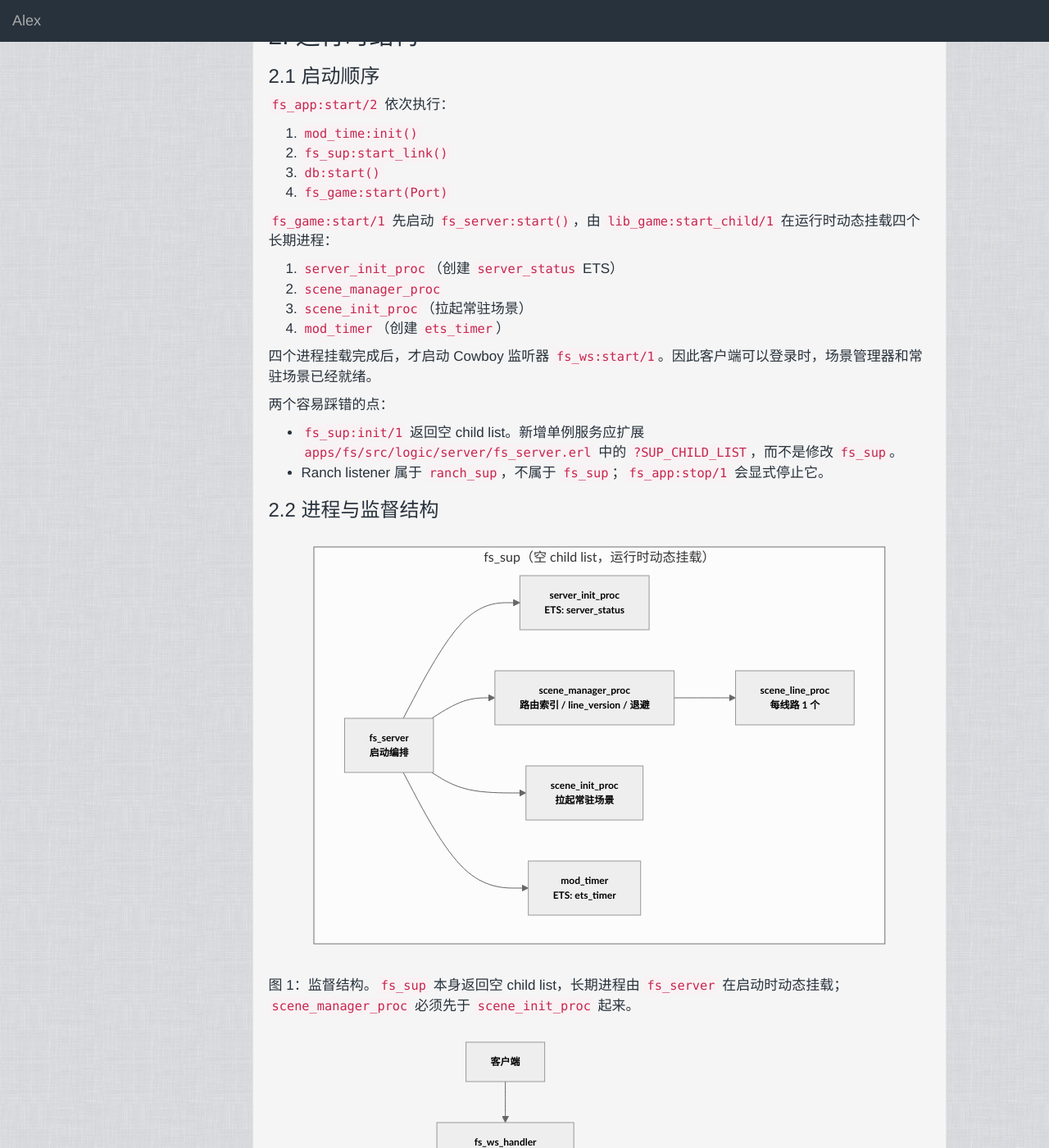
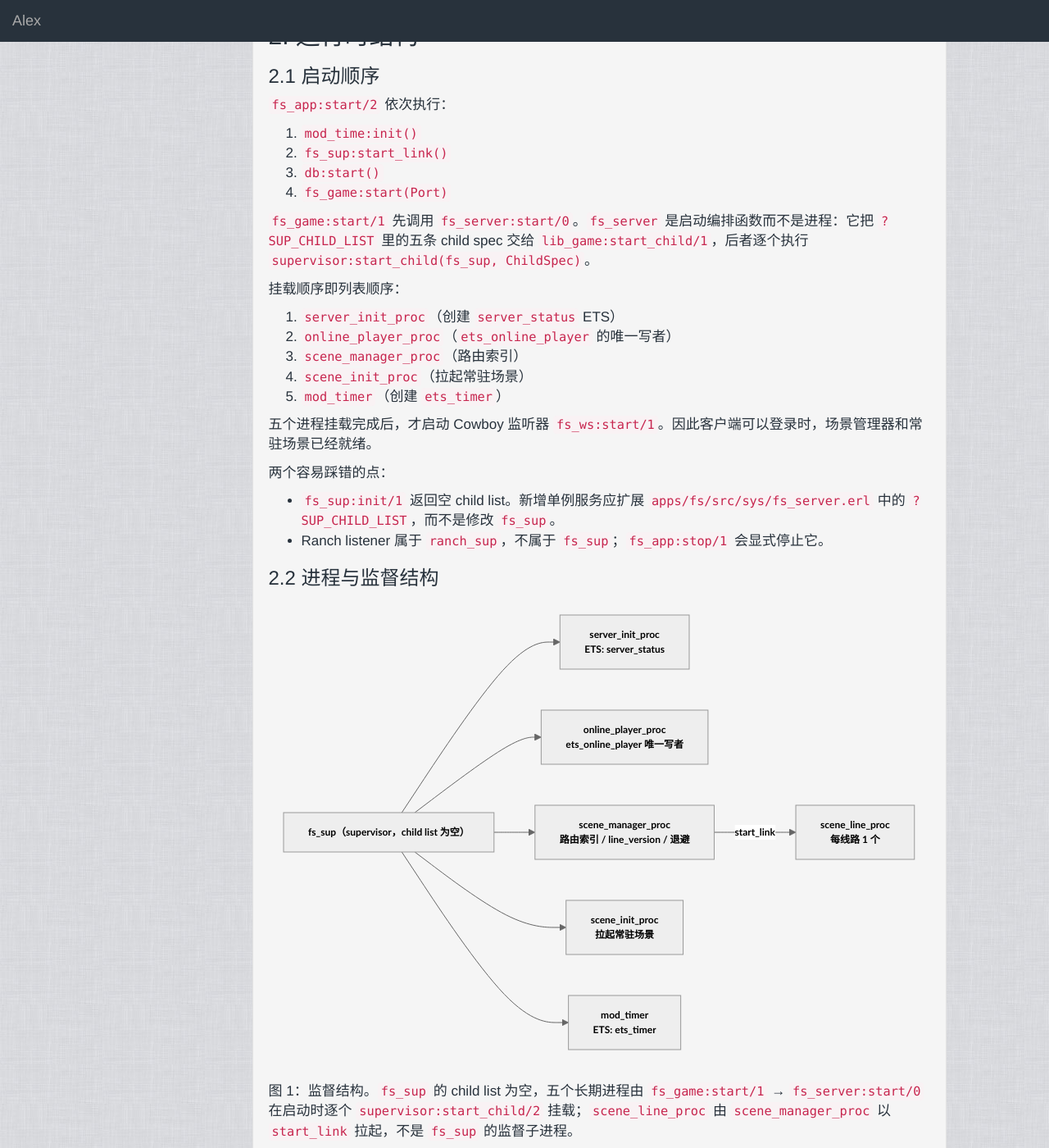
Before and after one commit to alex-linxs/alex-linxs.github.io, a Jekyll site: the page built from _posts/2026-11-12-fs-mmo-server-whitepaper.markdown, in a window 1280 px wide and 1400 px high, scrolled down 1485 px. Shown: the whole window at 82% size. Built offline with Jekyll 4.4.1, drawn with Linux system fonts in a browser that asks for light colours; some of the changed text lies outside the part shown.

Commit message:
post: correct process tree (5 supervised children; fs_server is bootstrap fn)

````diff
--- a/_posts/2026-11-12-fs-mmo-server-whitepaper.markdown
+++ b/_posts/2026-11-12-fs-mmo-server-whitepaper.markdown
@@ -68,35 +68,36 @@ description: "单节点 Erlang/OTP MMO 服务端的进程结构、状态归属
 3. `db:start()`
 4. `fs_game:start(Port)`
 
-`fs_game:start/1` 先启动 `fs_server:start()`，由 `lib_game:start_child/1` 在运行时动态挂载四个长期进程：
+`fs_game:start/1` 先调用 `fs_server:start/0`。`fs_server` 是启动编排函数而不是进程：它把 `?SUP_CHILD_LIST` 里的五条 child spec 交给 `lib_game:start_child/1`，后者逐个执行 `supervisor:start_child(fs_sup, ChildSpec)`。
+
+挂载顺序即列表顺序：
 
 1. `server_init_proc`（创建 `server_status` ETS）
-2. `scene_manager_proc`
-3. `scene_init_proc`（拉起常驻场景）
-4. `mod_timer`（创建 `ets_timer`）
+2. `online_player_proc`（`ets_online_player` 的唯一写者）
+3. `scene_manager_proc`（路由索引）
+4. `scene_init_proc`（拉起常驻场景）
+5. `mod_timer`（创建 `ets_timer`）
 
-四个进程挂载完成后，才启动 Cowboy 监听器 `fs_ws:start/1`。因此客户端可以登录时，场景管理器和常驻场景已经就绪。
+五个进程挂载完成后，才启动 Cowboy 监听器 `fs_ws:start/1`。因此客户端可以登录时，场景管理器和常驻场景已经就绪。
 
 两个容易踩错的点：
 
-- `fs_sup:init/1` 返回空 child list。新增单例服务应扩展 `apps/fs/src/logic/server/fs_server.erl` 中的 `?SUP_CHILD_LIST`，而不是修改 `fs_sup`。
+- `fs_sup:init/1` 返回空 child list。新增单例服务应扩展 `apps/fs/src/sys/fs_server.erl` 中的 `?SUP_CHILD_LIST`，而不是修改 `fs_sup`。
 - Ranch listener 属于 `ranch_sup`，不属于 `fs_sup`；`fs_app:stop/1` 会显式停止它。
 
 ### 2.2 进程与监督结构
 
 ```mermaid
-flowchart TB
-  subgraph FSSUP["fs_sup（空 child list，运行时动态挂载）"]
-    SRV["fs_server<br/>启动编排"]
-    SRV --> INIT["server_init_proc<br/>ETS: server_status"]
-    SRV --> MGR["scene_manager_proc<br/>路由索引 / line_version / 退避"]
-    SRV --> SCEINIT["scene_init_proc<br/>拉起常驻场景"]
-    SRV --> TIMER["mod_timer<br/>ETS: ets_timer"]
-    MGR --> LINE["scene_line_proc<br/>每线路 1 个"]
-  end
+flowchart LR
+  FSSUP["fs_sup（supervisor，child list 为空）"] --> INIT["server_init_proc<br/>ETS: server_status"]
+  FSSUP --> ONLINE["online_player_proc<br/>ets_online_player 唯一写者"]
+  FSSUP --> MGR["scene_manager_proc<br/>路由索引 / line_version / 退避"]
+  FSSUP --> SCEINIT["scene_init_proc<br/>拉起常驻场景"]
+  FSSUP --> TIMER["mod_timer<br/>ETS: ets_timer"]
+  MGR -->|"start_link"| LINE["scene_line_proc<br/>每线路 1 个"]
 ```
 
-图 1：监督结构。`fs_sup` 本身返回空 child list，长期进程由 `fs_server` 在启动时动态挂载；`scene_manager_proc` 必须先于 `scene_init_proc` 起来。
+图 1：监督结构。`fs_sup` 的 child list 为空，五个长期进程由 `fs_game:start/1` → `fs_server:start/0` 在启动时逐个 `supervisor:start_child/2` 挂载；`scene_line_proc` 由 `scene_manager_proc` 以 `start_link` 拉起，不是 `fs_sup` 的监督子进程。
 
 ```mermaid
 flowchart TB
@@ -112,6 +113,7 @@ flowchart TB
 ```
 
 图 2：连接绑定与请求路径。`fs_ws_handler` 属于 `ranch_sup`，不在 `fs_sup` 下；线路只向发送 worker 投递，不直接写 socket。
+
 ### 2.3 状态归属
 
 | 组件 | 粒度 | 持有的状态 | 生命周期 | 谁可以修改 |
@@ -119,6 +121,7 @@ flowchart TB
 | `fs_ws_handler` | 每连接 | socket、收包 buffer、`#player{}` | 连接建立到关闭 | 仅自身进程 |
 | `player_proc` | 每在线玩家 | `#player_status{}`：HP/属性、背包、任务、场景与坐标、`enter_ops` | 登录到登出 | 仅自身 `gen_server` 调用 |
 | 发送 worker | 每玩家 3 个 | 出站队列 | 随玩家进程 | `lib_server_send` |
+| `online_player_proc` | 单例 | `ets_online_player` 唯一写者、玩家 monitor 与 60s 巡检 | 全服 | 仅自身；读直接查 ETS |
 | `scene_manager_proc` | 单例 | `{SceneId,LineId} => Pid`、`PlayerId => {SceneId,LineId}`、`line_version`、退避计数 | 全服 | 仅经 `scene_manager_api` |
 | `scene_line_proc` | 每线路 | 成员表、AOI、怪物运行态、`pending_moves`、统计 | 线路创建到崩溃 | 仅 `scene_manager_proc` 与 `mon_api` 转发 |
 | `scene_init_proc` | 单例 | 常驻场景启动清单 | 全服 | 仅自身 |
````
